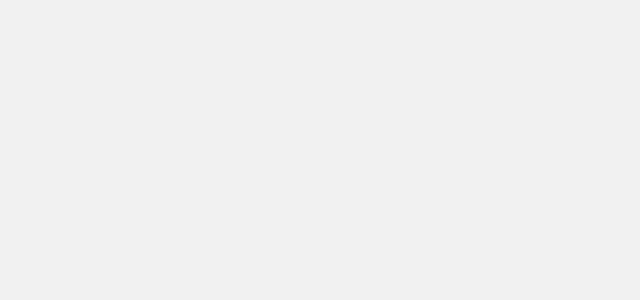
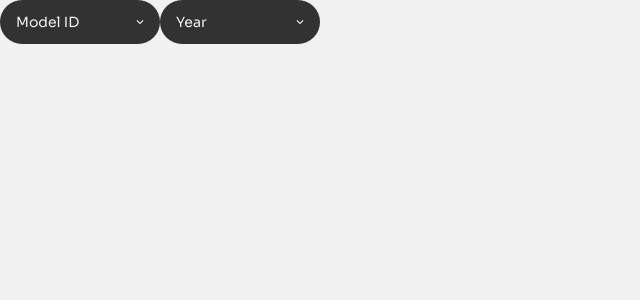
Before and after one commit to ivanpoliarush/develops-today-test-task, a Next.js app: page / in a window 1280 px wide. Shown: the top 300 px of the page, without its empty margins (0-640 px from the left). Built offline with nearby package versions, Linux system fonts and the light colour scheme.

Commit message:
feat: add select component

```diff
--- a/package.json
+++ b/package.json
@@ -9,11 +9,13 @@
 		"lint": "next lint"
 	},
 	"dependencies": {
+		"clsx": "^2.1.1",
 		"eslint-config-prettier": "^9.1.0",
 		"next": "15.0.3",
 		"prettier": "^3.3.3",
 		"react": "19.0.0-rc-66855b96-20241106",
-		"react-dom": "19.0.0-rc-66855b96-20241106"
+		"react-dom": "19.0.0-rc-66855b96-20241106",
+		"zustand": "^5.0.1"
 	},
 	"devDependencies": {
 		"@types/node": "^20",
--- a/src/app/globals.css
+++ b/src/app/globals.css
@@ -1,3 +1,7 @@
+@tailwind base;
+@tailwind components;
+@tailwind utilities;
+
 body {
 	background-color: #f1f1f1;
 }
--- a/src/app/page.tsx
+++ b/src/app/page.tsx
@@ -1,5 +1,11 @@
+import { Filters } from '@/features/filters/ui/main/main';
+
 const HomePage = () => {
-	return <main></main>;
+	return (
+		<main>
+			<Filters />
+		</main>
+	);
 };
 
 export default HomePage;
--- /dev/null
+++ b/src/assets/icons/triangle.tsx
@@ -0,0 +1,16 @@
+import { SVGProps } from 'react';
+
+export const Triangle = (props: SVGProps<SVGSVGElement>) => (
+	<svg
+		{...props}
+		width="8"
+		height="5"
+		viewBox="0 0 8 5"
+		fill="none"
+		xmlns="http://www.w3.org/2000/svg">
+		<path
+			d="M6.67969 0.00390625L7.5 0.824219L4 4.32422L0.5 0.824219L1.32031 0.00390625L4 2.68359L6.67969 0.00390625Z"
+			fill="#F2F2F2"
+		/>
+	</svg>
+);
--- /dev/null
+++ b/src/features/filters/hooks/use-filters.ts
@@ -0,0 +1,10 @@
+import { create } from 'zustand';
+import { FiltersState } from '../types/filters-state';
+
+export const useFilters = create<FiltersState>((set) => ({
+	modelId: null,
+	year: null,
+
+	setModelId: (modelId: string | null) => set({ modelId }),
+	setYear: (year: number | null) => set({ year }),
+}));
--- /dev/null
+++ b/src/features/filters/types/filters-state.ts
@@ -0,0 +1,7 @@
+export interface FiltersState {
+	modelId: string | null;
+	year: number | null;
+
+	setModelId: (modelId: string | null) => void;
+	setYear: (year: number | null) => void;
+}
--- /dev/null
+++ b/src/features/filters/ui/main/main.tsx
@@ -0,0 +1,25 @@
+'use client';
+
+import { Select } from '@/shared/ui/select/select';
+import { useFilters } from '../../hooks/use-filters';
+
+export const Filters = () => {
+	const { modelId, year, setModelId, setYear } = useFilters();
+
+	return (
+		<div className="flex">
+			<Select
+				options={[]}
+				selected={modelId}
+				defaultLabel="Model ID"
+				onSelect={(value) => setModelId(value as string | null)}
+			/>
+			<Select
+				options={[]}
+				selected={year}
+				defaultLabel="Year"
+				onSelect={(value) => setYear(value as number | null)}
+			/>
+		</div>
+	);
+};
--- /dev/null
+++ b/src/shared/hooks/use-click-outside.ts
@@ -0,0 +1,24 @@
+import { useEffect, useRef } from 'react';
+
+export const useClickOutside = <T extends HTMLElement>(handler: () => void) => {
+	const elementRef = useRef<T>(null);
+
+	const handleClick = (e: MouseEvent) => {
+		if (
+			elementRef.current &&
+			!elementRef.current.contains(e.target as Node)
+		) {
+			handler();
+		}
+	};
+
+	useEffect(() => {
+		document.addEventListener('mousedown', handleClick);
+
+		return () => {
+			document.removeEventListener('mousedown', handleClick);
+		};
+	});
+
+	return elementRef;
+};
--- /dev/null
+++ b/src/shared/ui/select/select.tsx
@@ -0,0 +1,101 @@
+'use client';
+
+import { Triangle } from '@/assets/icons/triangle';
+import { useClickOutside } from '@/shared/hooks/use-click-outside';
+import clsx from 'clsx';
+import { MouseEvent, useState } from 'react';
+import { SelectProps } from './select.types';
+
+export const Select = ({
+	options,
+	selected,
+	disabled,
+	defaultLabel,
+	onSelect,
+}: SelectProps) => {
+	const [open, setOpen] = useState<boolean>(false);
+	const [search, setSearch] = useState<string>('');
+	const elementRef = useClickOutside<HTMLDivElement>(() => setOpen(false));
+
+	const label =
+		options.find((option) => option.value === selected)?.label ||
+		defaultLabel;
+	const displayOptions = options.filter((option) =>
+		option.label.toLowerCase().includes(search.toLowerCase())
+	);
+
+	const handleSelect = (
+		event: MouseEvent<HTMLDivElement>,
+		value: string | number
+	) => {
+		event.stopPropagation();
+		onSelect(value === selected ? null : value);
+		setOpen(false);
+	};
+
+	const handleOpen = () => {
+		if (disabled) {
+			return;
+		}
+
+		setOpen(!open);
+	};
+
+	return (
+		<div
+			ref={elementRef}
+			onClick={handleOpen}
+			className={clsx(
+				'flex items-center justify-between cursor-pointer w-40 px-[16px] py-[12px] rounded-[22px] transition-all relative',
+				{
+					'bg-[#323232]': !open,
+					'bg-[#00BD90]': open,
+					'cursor-not-allowed': disabled,
+				}
+			)}>
+			<p className="text-[#F2F2F2] text-sm text-ellipsis overflow-hidden whitespace-normal">
+				{label}
+			</p>
+			<Triangle
+				className={clsx('transition-all', {
+					'transform rotate-180': open,
+				})}
+			/>
+			<div
+				className={clsx(
+					'absolute w-[250px] rounded-[12px] bg-[#fff] top-[120%] left-0 transition-all overflow-hidden flex flex-col items-center',
+					{
+						'h-[300px] px-[8px] py-[16px]': open,
+						'h-0 p-0': !open,
+					}
+				)}>
+				<input
+					value={search}
+					placeholder="Search..."
+					className="w-[220px] text-xs focus:outline-none"
+					onChange={(event) => setSearch(event.target.value)}
+				/>
+				{displayOptions.length ? (
+					<div className="flex flex-col mt-[12px] w-[234px] overflow-scroll">
+						{displayOptions.map((option) => (
+							<div
+								key={option.value}
+								onClick={(event) =>
+									handleSelect(event, option.value)
+								}
+								className="px-[8px] py-[8px] hover:bg-[#f1f1f1] rounded-[12px]">
+								<p className="text-sm text-ellipsis overflow-hidden whitespace-normal">
+									{option.label}
+								</p>
+							</div>
+						))}
+					</div>
+				) : (
+					<div className="flex items-center justify-center h-[100%]">
+						<p className="text-sm">No items found</p>
+					</div>
+				)}
+			</div>
+		</div>
+	);
+};
--- a/tailwind.config.ts
+++ b/tailwind.config.ts
@@ -1,18 +1,6 @@
 import type { Config } from 'tailwindcss';
 
 export default {
-	content: [
-		'./src/pages/**/*.{js,ts,jsx,tsx,mdx}',
-		'./src/components/**/*.{js,ts,jsx,tsx,mdx}',
-		'./src/app/**/*.{js,ts,jsx,tsx,mdx}',
-	],
-	theme: {
-		extend: {
-			colors: {
-				background: 'var(--background)',
-				foreground: 'var(--foreground)',
-			},
-		},
-	},
+	content: ['./src/**/*.{js,ts,jsx,tsx,mdx}'],
 	plugins: [],
 } satisfies Config;
```
Also changed, not shown: src/shared/ui/select/select.types.ts (added, +12 -0 lines), 1 other file (tests, documents, lock files or other folders).
